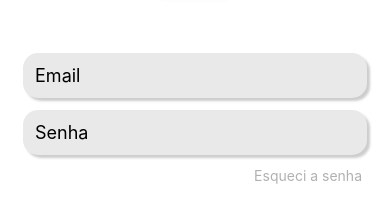
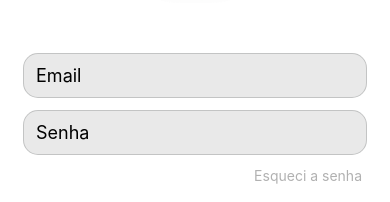
Before and after one commit to brunodeev/barber-app, a React Native app: screen /Login in a window 390 px wide. Shown: the part 371-573 px from the top of the page. Built offline with nearby package versions, Linux system fonts and the light colour scheme.

Commit message:
update: upgrade inputs design

```diff
--- a/src/pages/entry/LoginScreen.js
+++ b/src/pages/entry/LoginScreen.js
@@ -81,14 +81,9 @@ const styles = StyleSheet.create({
         borderRadius: 15,
         height: 45,
         paddingHorizontal: 12,
+        borderWidth: 1.5,
+        borderColor: 'rgba(40, 49, 48, .2)',
         marginBottom: 12,
-        shadowColor: '#000',
-        shadowOffset: {
-            width: 3,
-            height: 3,
-        },
-        shadowOpacity: .2,
-        shadowRadius: 2.5,
     },
     inputs: {
         flex: 1,
```
